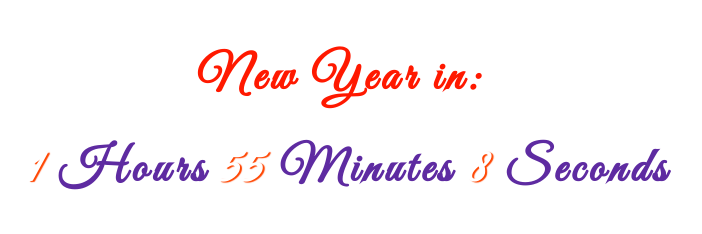
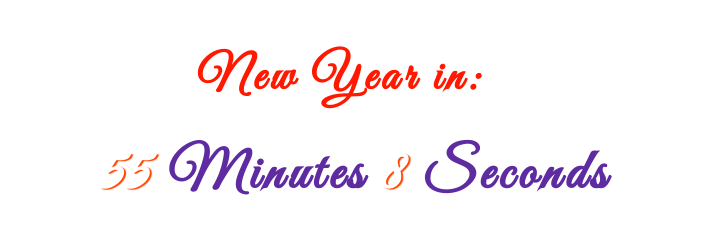
Before and after one commit to CrysaGaming/NewYearsCountdown, a plain HTML site: page index.html in a window 1280 px wide. Shown: the whole page, without its empty margins (298-1000 px from the left). Drawn offline with Linux system fonts and the light colour scheme.

Commit message:
hours auskommentiert main.js zeile:18

```diff
--- a/main.js
+++ b/main.js
@@ -15,7 +15,7 @@ function updateCountdown() {
     let seconds = Math.floor((diff % (1000 * 60)) / 1000)
 
     //daysContainer.innerHTML = days + "<span> Days</span>";
-    hoursContainer.innerHTML = hours + "<span> Hours</span>";
+    //hoursContainer.innerHTML = hours + "<span> Hours</span>";
     minutesContainer.innerHTML = minutes + "<span> Minutes</span>";
     secondsContainer.innerHTML = seconds + "<span> Seconds</span>";
 }
--- a/style.css
+++ b/style.css
@@ -14,7 +14,7 @@ h1 {
 }
 
 #countdown {
-    font-size: 3rem;
+    font-size: 3.5rem;
     font-weight: bold;
     color: #fff;
     text-shadow: 2px 1px 1px orangered;
```
